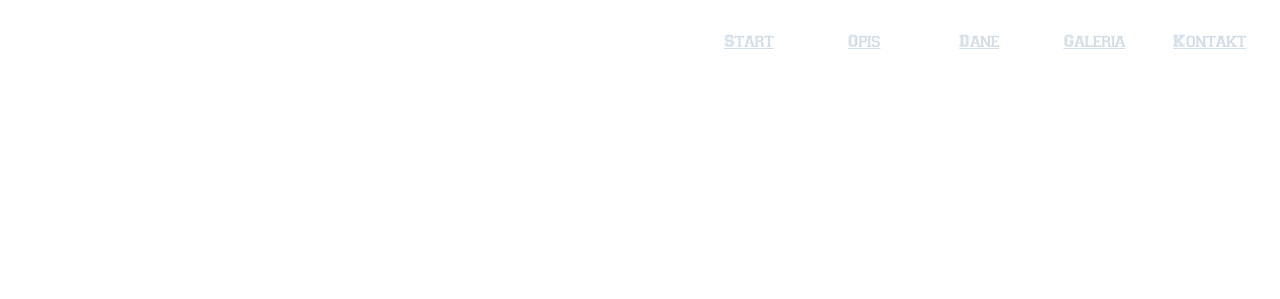
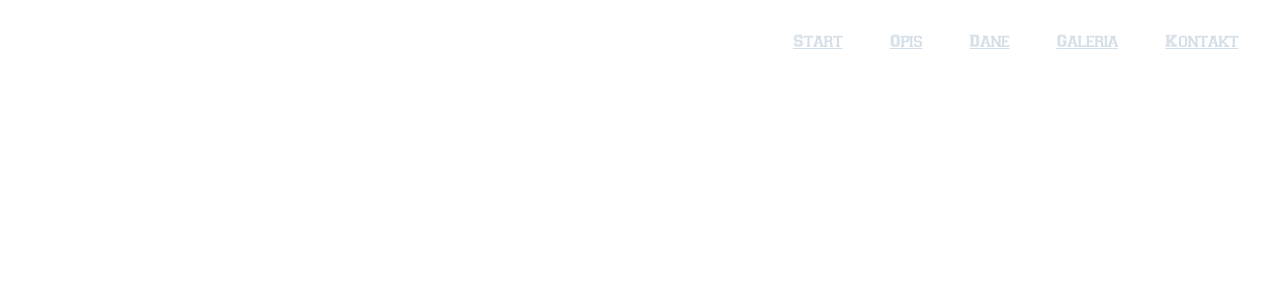
Before and after one commit to Skyzix/Car-Web, a plain HTML site: page index.html in a window 1280 px wide. Shown: the top 299 px of the page. Drawn offline with Linux system fonts and the light colour scheme.

Commit message:
-> Some issues

```diff
--- a/style.css
+++ b/style.css
@@ -41,14 +41,12 @@ html{
 }
 
 .menu{
-    width: 7vw;
-    height: 4vh;
+    padding: 5px 15px;
     text-align: center;
     font-family: wow;
     font-size: 18px;
     border: ridge 1px white;
-    line-height: 4vh;
-    margin-left: 2vw;
+    margin-left: 15px;
 }
 
 .menu:hover{
@@ -111,6 +109,7 @@ h1{
     text-align: center;
     font-size: 3rem;
     padding-top: 2vh;
+    letter-spacing: 4px;
 }
 
 /* Dane */
```
